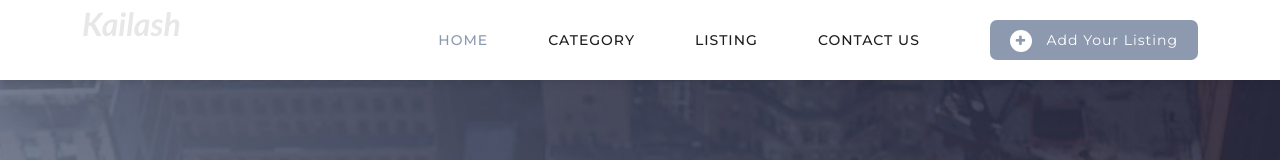
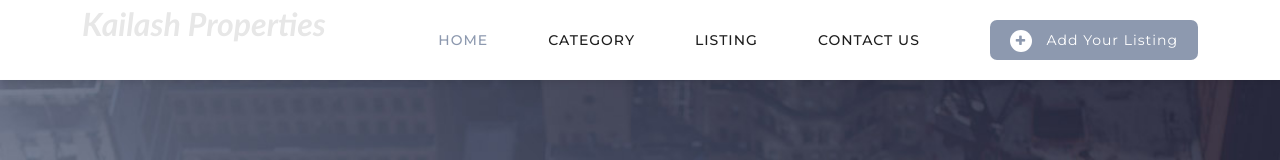
Before and after one commit to KailashSatkuri-warangal/templatemo_564_plot_listing, a plain HTML site: page index.html in a window 1280 px wide. Shown: the top 160 px of the page. Drawn offline with Linux system fonts and the light colour scheme.

Commit message:
changes in companyname

```diff
--- a/index.html
+++ b/index.html
@@ -52,7 +52,7 @@ https://templatemo.com/tm-564-plot-listing
         <div class="col-12">
           <nav class="main-nav">
             <!-- ***** Logo Start ***** -->
-            <span>Kailash</span>
+            <span>Kailash Properties</span>
             <!-- ***** Logo End ***** -->
             <!-- ***** Menu Start ***** -->
             <ul class="nav">
```
